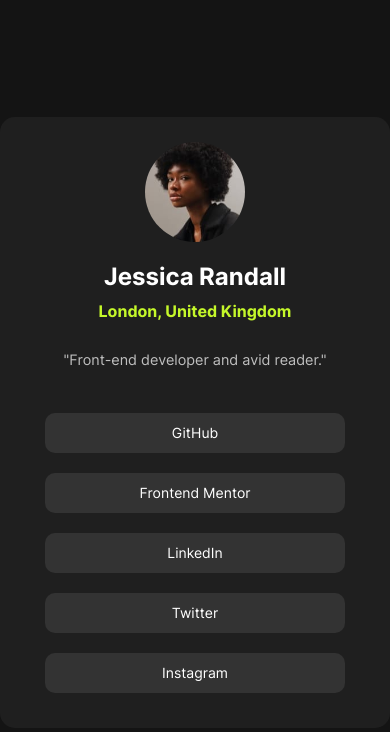
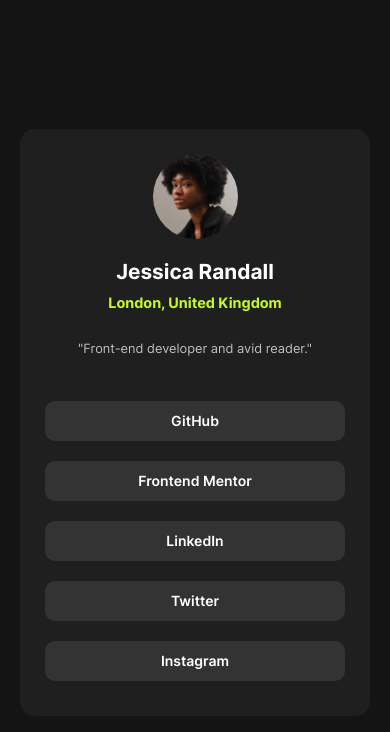
Before and after one commit to Zeynab-jalalian/Social-links-profile, a plain HTML site: page index.html in a window 390 px wide. Drawn offline with Linux system fonts and the light colour scheme.

Commit message:
responsive

```diff
--- a/style.css
+++ b/style.css
@@ -31,6 +31,7 @@
   justify-content: center;
   align-items: center;
   background: hsl(0, 0%, 8%);
+  padding: 20px;
 }
 .card {
   background: hsl(0, 0%, 12%);
@@ -105,7 +106,7 @@
   height: 100%;
   color: white;
   font-family: "Inter", sans-serif;
-  font-weight: 400;
+  font-weight: 600;
   font-size: 14px;
   display: flex;
   justify-content: center;
@@ -116,3 +117,28 @@
   font-weight: 600;
   background: hsl(75, 94%, 57%);
 }
+@media screen and (max-width: 450px) {
+  .images {
+    width: 85px;
+    height: 85px;
+  }
+  .intro h1 {
+    font-size: 1.3rem;
+  }
+  .intro h2 {
+    font-size: 0.9rem;
+  }
+  .intro div p {
+    font-size: 0.8rem;
+  }
+}
+@media screen and (max-width: 375px) {
+  .links ul li {
+    width: 270px;
+  }
+}
+@media screen and (max-width: 335px) {
+  .links ul li {
+    width: 250px;
+  }
+}
```
